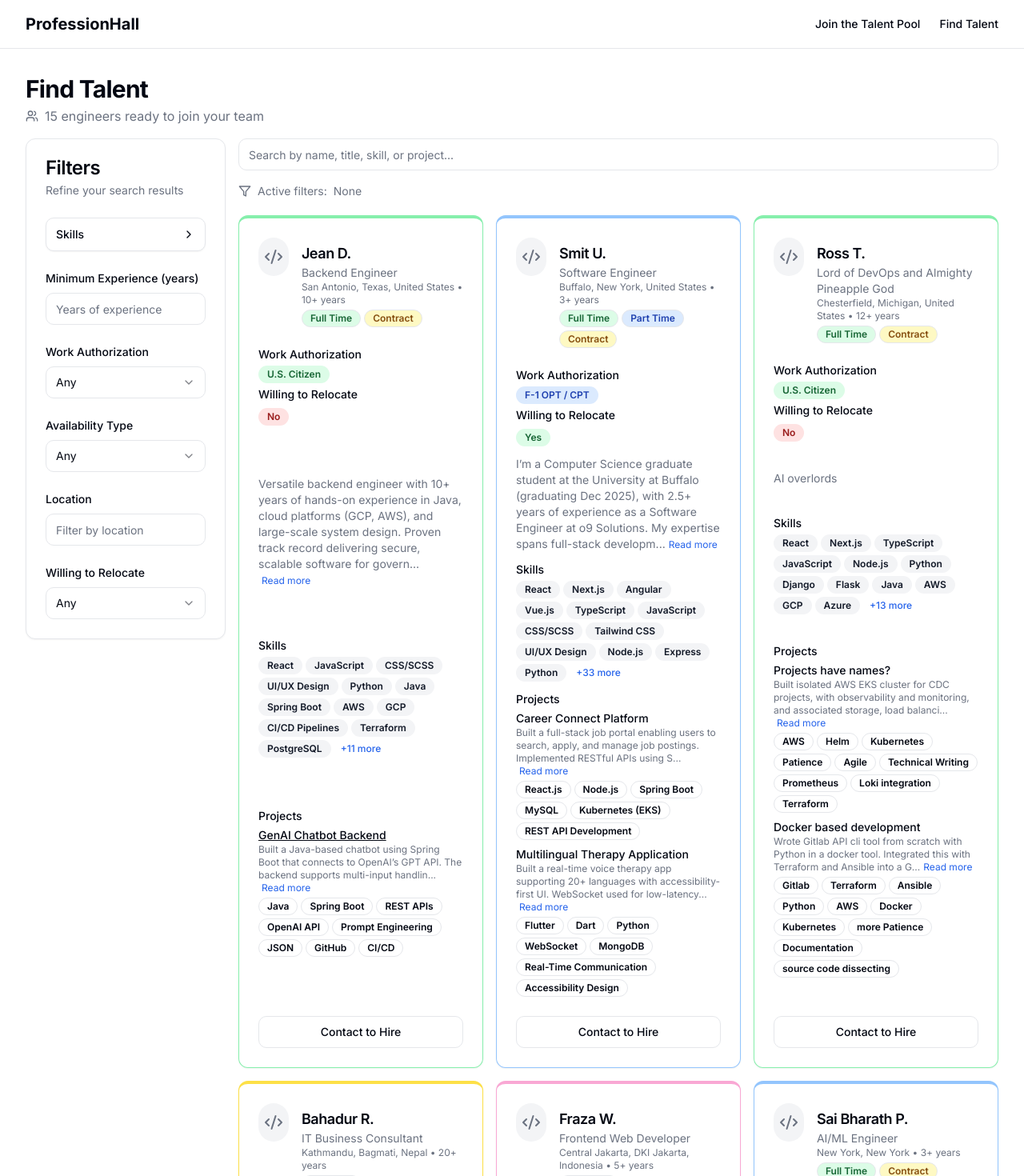
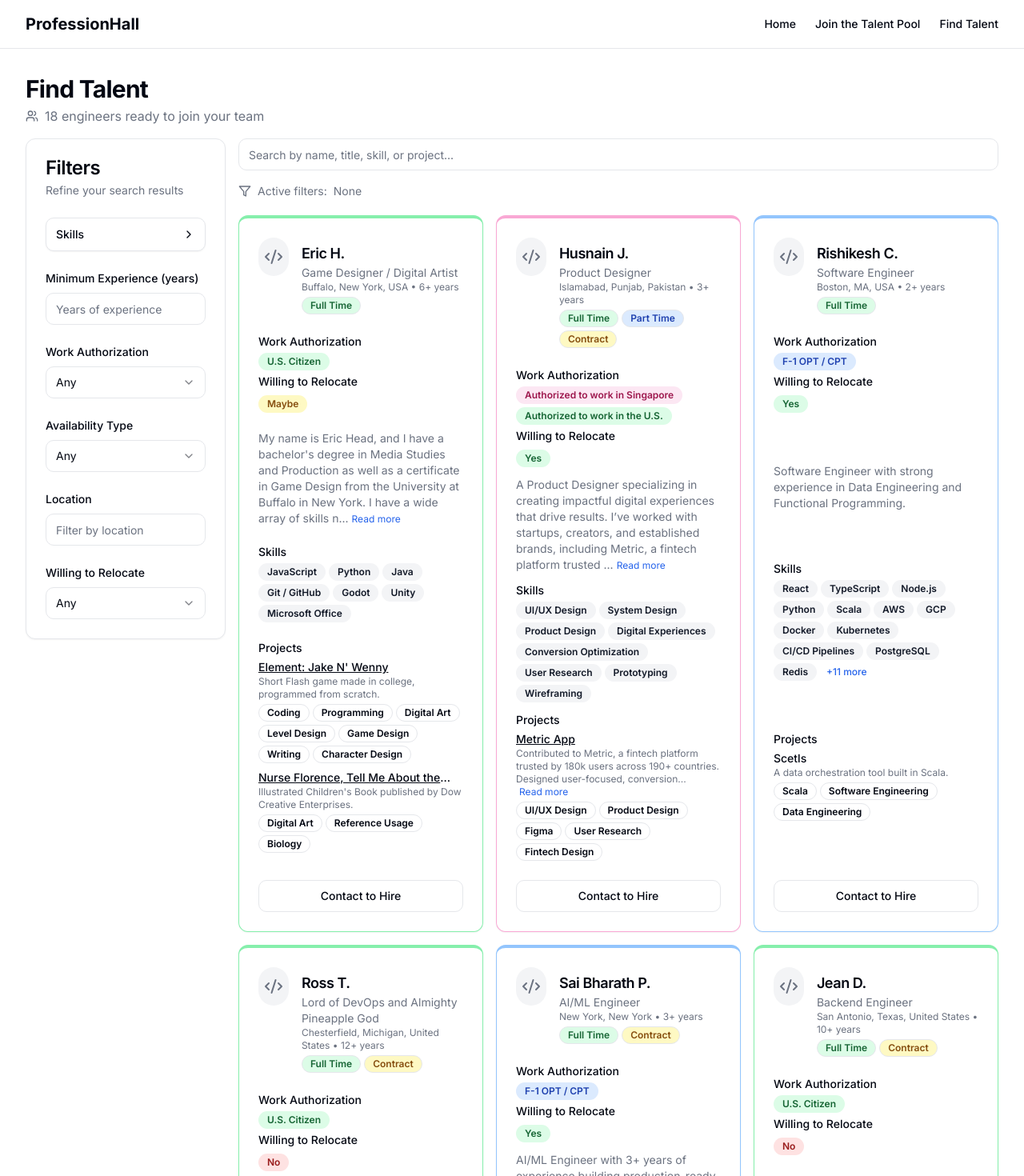
Before and after one commit to LtShibby/ProfessionHall, a Next.js app: page /search in a window 1280 px wide. Shown: the top 1470 px of the page at 80% size. Built offline with nearby package versions, Linux system fonts and the light colour scheme.

Commit message:
adding engineers, adding home to navbar, updating navbar to be more 508 compliant

```diff
--- a/app/search/page.tsx
+++ b/app/search/page.tsx
@@ -52,11 +52,8 @@ export default function SearchPage() {
 
   // Optimized shuffle on component mount
   useEffect(() => {
-    const startTime = performance.now()
     const shuffled = shuffleArray(engineersData.engineers)
     setShuffledEngineers(shuffled)
-    const endTime = performance.now()
-    console.log(`Shuffle completed in ${endTime - startTime}ms`)
   }, [])
 
   const commonSkills = [
--- a/components/EngineerCard.tsx
+++ b/components/EngineerCard.tsx
@@ -77,8 +77,8 @@ const workAuthStyles: Record<string, { header: string; badge: string }> = {
     badge: "bg-pink-100 text-pink-800",
   },
   "Authorized to work in the U.S.": {
-    header: "border-t-4 border-gray-300",
-    badge: "bg-gray-100 text-gray-800",
+    header: "border-t-4 border-green-300",
+    badge: "bg-green-100 text-green-800",
   },
   "Authorized to work in Canada": {
     header: "border-t-4 border-cyan-300",
--- a/components/Testimonials.tsx
+++ b/components/Testimonials.tsx
@@ -13,7 +13,7 @@ const candidateTestimonials = [
     name: "Marcus B.",
     role: "Cloud Infrastructure Engineer",
     industry: "Enterprise SaaS",
-    image: "/testimonials/marcus.jpg",
+    image: null,
     quote: "ProfessionHall connected me with a great opportunity where I'm now architecting multi-region AWS environments and scaling infrastructure for enterprise clients.",
     initials: "MB"
   },
@@ -21,7 +21,7 @@ const candidateTestimonials = [
     name: "Alina C.",
     role: "Full Stack Developer",
     industry: "E-commerce",
-    image: "/testimonials/alina.jpg",
+    image: null,
     quote: "Using ProfessionHall made all the difference. Instead of just another resume drop, they highlighted my real project work and that's what got me hired.",
     initials: "AC"
   },
@@ -29,7 +29,7 @@ const candidateTestimonials = [
     name: "Devin P.",
     role: "Machine Learning Engineer",
     industry: "HealthTech",
-    image: "/testimonials/dev.jpg",
+    image: null,
     quote: "ProfessionHall's project-first approach gave me a real advantage. It let me show what I could actually build, not just what I could memorize for an interview.",
     initials: "DP"
   },
@@ -37,7 +37,7 @@ const candidateTestimonials = [
     name: "Lena W.",
     role: "Front-End Engineer",
     industry: "EdTech",
-    image: "/testimonials/lena.jpg",
+    image: null,
     quote: "ProfessionHall didn't just get me a job it got me seen. My portfolio finally stood out, and the company that hired me said it was the real projects that made the decision easy.",
     initials: "LW"
   },
@@ -45,7 +45,7 @@ const candidateTestimonials = [
     name: "Carlos M.",
     role: "DevOps Engineer",
     industry: "FinTech",
-    image: "/testimonials/carlos.jpg",
+    image: null,
     quote: "After months of rejection, ProfessionHall was a turning point. Within two weeks, I had interviews lined up. Now I'm leading CI/CD rollout at a fintech startup.",
     initials: "CM"
   },
@@ -53,7 +53,7 @@ const candidateTestimonials = [
     name: "Neha K.",
     role: "Data Scientist",
     industry: "Retail Analytics",
-    image: "/testimonials/neha.jpg",
+    image: null,
     quote: "I'd never seen a platform so focused on actual work. ProfessionHall helped me tell a better story and that story landed me my current role.",
     initials: "NK"
   },
@@ -61,7 +61,7 @@ const candidateTestimonials = [
     name: "Aaron T.",
     role: "Software Engineer",
     industry: "Cybersecurity",
-    image: "/testimonials/aaron.jpg",
+    image: null,
     quote: "Matt's interview was no joke. I walked out thinking I blew it. But he gave honest feedback, and a week later I got an offer from the company I didn't think would even look at me. Game-changing experience.",
     initials: "AT"
   },
@@ -69,7 +69,7 @@ const candidateTestimonials = [
     name: "Jasmine L.",
     role: "AI Product Engineer",
     industry: "Artificial Intelligence",
-    image: "/testimonials/jasmine.jpg",
+    image: null,
     quote: "The interview with Matt was tough but in the best way. He pushed me to think, challenged my assumptions, and made me a better engineer. That session alone was worth more than three bootcamps.",
     initials: "JL"
   },
@@ -77,7 +77,7 @@ const candidateTestimonials = [
     name: "Tanya V.",
     role: "Backend Developer",
     industry: "Financial Services",
-    image: "/testimonials/tanya.jpg",
+    image: null,
     quote: "I almost didn't apply because I thought I wasn't ready. Matt's message was blunt but supportive 'Show your work. Let them judge you for that.' I did. It worked.",
     initials: "TV"
   }
@@ -88,7 +88,7 @@ const recruiterTestimonials = [
     name: "Sandra K.",
     role: "Tech Recruiting Lead",
     industry: "Startup Recruitment",
-    image: "/testimonials/sandra.jpg",
+    image: null,
     quote: "I initially reached out to Matt about a role and he pitched this website to me instead. I thought it was some kind of bait and switch but I ended up finding a candidate perfect for the role. Matt set up the intro, the guy nailed the interview, and the hiring manager didn't even want to see anyone else.",
     initials: "SK"
   },
@@ -96,7 +96,7 @@ const recruiterTestimonials = [
     name: "Rachel P.",
     role: "Technical Recruiter",
     industry: "Staffing & Recruiting",
-    image: "/testimonials/rachel.jpg",
+    image: null,
     quote: "Matt isn't just vetting candidates, he's leveling them up. Every engineer he screens walks away better prepared, and every hire he endorses has been rock solid. I trust his judgment more than most hiring panels.",
     initials: "RP"
   },
@@ -104,7 +104,7 @@ const recruiterTestimonials = [
     name: "Darnell S.",
     role: "Senior Talent Partner",
     industry: "Enterprise IT Staffing",
-    image: "/testimonials/darnell.jpg",
+    image: null,
     quote: "Working with Matt through ProfessionHall has been a recruiter's dream. He asks the right questions, gives unfiltered feedback, and doesn't waste time. The candidates he greenlights move fast and stay hired.",
     initials: "DS"
   },
@@ -112,7 +112,7 @@ const recruiterTestimonials = [
     name: "Bryce H.",
     role: "Staffing Consultant",
     industry: "Tech Consulting",
-    image: "/testimonials/bryce.jpg",
+    image: null,
     quote: "Matt's screening process is sharper than most CTOs I've worked with. He doesn't just pass along resumes, he sends people who've already been through fire. When he says 'this one's ready,' I know they are.",
     initials: "BH"
   },
@@ -120,7 +120,7 @@ const recruiterTestimonials = [
     name: "Imani J.",
     role: "Recruiting Manager",
     industry: "Corporate Talent Acquisition",
-    image: "/testimonials/imani.jpg",
+    image: null,
     quote: "The thing about working with Matt is he doesn't just understand engineers, he is one. That makes all the difference. The quality of candidates coming out of ProfessionHall has saved us time, budget, and frankly, a lot of post-hire regret.",
     initials: "IJ"
   }
--- a/components/navbar.tsx
+++ b/components/navbar.tsx
@@ -2,7 +2,7 @@
 
 import Link from "next/link"
 import { Menu, SearchIcon } from "lucide-react"
-import { Sheet, SheetContent, SheetTrigger } from "@/components/ui/sheet"
+import { Sheet, SheetContent, SheetTrigger, SheetTitle, SheetDescription } from "@/components/ui/sheet"
 import { Button } from "@/components/ui/button"
 
 export function NavBar() {
@@ -16,6 +16,9 @@ export function NavBar() {
 
         {/* Desktop Nav */}
         <nav className="hidden md:flex items-center gap-6">
+          <Link href="/" className="text-sm font-medium hover:text-primary transition-colors">
+            Home
+          </Link>
           <Link href="/apply" className="text-sm font-medium hover:text-primary transition-colors">
             Join the Talent Pool
           </Link>
@@ -33,7 +36,12 @@ export function NavBar() {
               </Button>
             </SheetTrigger>
             <SheetContent side="right" className="w-64">
+              <SheetTitle>Navigation Menu</SheetTitle>
+              <SheetDescription>Access ProfessionHall's main navigation links</SheetDescription>
               <div className="flex flex-col gap-4 mt-8">
+              <Link href="/" className="text-sm font-medium hover:text-primary transition-colors">
+                  Home
+                </Link>
                 <Link href="/apply" className="text-base font-medium hover:text-primary transition-colors">
                   Join the Talent Pool
                 </Link>
--- a/data/engineers.json
+++ b/data/engineers.json
@@ -45,7 +45,7 @@
       "willingToRelocate": "No"
   },
   {
-      "id": 106,
+      "id":2106,
       "name": "Jean D.",
       "title": "Backend Engineer",
       "location": "San Antonio, Texas, United States",
@@ -186,7 +186,7 @@
       "willingToRelocate": "Yes"
     },
     {
-      "id": 108,
+      "id": 2108,
       "name": "David P.",
       "title": "Senior Computer Science Student",
       "location": "Whitestone, New York, United States",
@@ -642,6 +642,115 @@
       "image": null,
       "workAuthorization": ["U.S. Green Card Holder (Permanent Resident)"],
       "willingToRelocate": "Yes"
+    },
+    {
+      "id": 201,
+      "name": "Jaswanth G.",
+      "title": "Full-Stack Developer & Cloud Engineer",
+      "location": "Buffalo, New York, United States",
+      "availability": {
+        "types": ["Full Time"],
+        "startDate": null,
+        "note": null
+      },
+      "experience": 1,
+      "skills": [
+        "Next.js", "JavaScript", "CSS/SCSS", "Python", "Django", "Flask", "Java", "Spring Boot",
+        "AWS", "Azure", "Docker", "Kubernetes", "CI/CD Pipelines",
+        "PostgreSQL", "MySQL", "MongoDB", "Elasticsearch", "GraphQL",
+        "Pandas", "PyTorch", "TensorFlow", "Spark",
+        "TDD / Unit Testing", "Git / GitHub", "Agile / Scrum", "Microservices Architecture",
+        "Computer Vision", "Jenkins", "Linux", "ARP spoofing", "networking"
+      ],
+      "bio": "I'm Jaswanth G., a passionate Computer Science graduate student with strong experience in full-stack development, cloud infrastructure, and computer vision.",
+      "projects": [
+        {
+          "name": "MRI Brain Tumor 2D-to-3D Reconstruction and Growth Prediction",
+          "description": "Reconstructed 2D MRI scans into interactive 3D tumor models and predicted tumor growth using ML pipelines.",
+          "technologies": ["Python", "OpenCV", "TensorFlow", "Machine Learning", "3D Visualization"],
+          "link": null
+        },
+        {
+          "name": "Full-Stack Fitness Application",
+          "description": "Web app with workout logging, progress visualization, goal-setting, and AWS-hosted UI.",
+          "technologies": ["Django", "React", "PostgreSQL", "AWS EC2", "Docker", "REST APIs", "JavaScript"],
+          "link": "https://github.com/jdonepud/SpeedPulse"
+        }
+      ],
+      "links": {
+        "github": null,
+        "linkedin": "https://www.linkedin.com/in/jaswanthgopi/",
+        "resume": "https://drive.google.com/file/d/1jyc02pv5jtZuf6k8nwonV6WnGVA0QjAz/view?usp=sharing",
+        "portfolio": "https://www.acsu.buffalo.edu/~jdonepud/"
+      },
+      "image": null,
+      "workAuthorization": ["F-1 OPT / CPT", "Authorized to work in the U.S."],
+      "willingToRelocate": "Yes"
+    },
+    {
+      "id": 202,
+      "name": "Dylan B.",
+      "title": "Mechanical Engineering Student",
+      "location": "Baldwin, New York, United States",
+      "availability": {
+        "types": ["Full Time"],
+        "startDate": null,
+        "note": null
+      },
+      "experience": 0,
+      "skills": [
+        "Solidworks", "autoCAD", "CNCMotion", "NI ultisim",
+        "Python", "MATLab", "Arduino"
+      ],
+      "bio": "Student engineer with hands-on project experience in design, prototyping, and embedded systems.",
+      "projects": [],
+      "links": {
+        "github": null,
+        "linkedin": "https://www.linkedin.com/in/dylanbharrat/",
+        "resume": "https://drive.google.com/file/d/1Ih2spbc-u-q-xixQQ7ArTGsQwDA5xwPO/view?usp=drive_link",
+        "portfolio": null
+      },
+      "image": null,
+      "workAuthorization": ["U.S. Citizen"],
+      "willingToRelocate": "Maybe"
+    },
+    {
+      "id": 203,
+      "name": "Rishikesh C.",
+      "title": "Software Engineer",
+      "location": "Boston, MA, USA",
+      "availability": {
+        "types": ["Full Time"],
+        "startDate": null,
+        "note": null
+      },
+      "experience": 2,
+      "skills": [
+        "React", "TypeScript", "Node.js", "Python", "Scala",
+        "AWS", "GCP", "Docker", "Kubernetes", "CI/CD Pipelines",
+        "PostgreSQL", "Redis", "Elasticsearch", "GraphQL",
+        "Pandas", "Airflow", "Spark",
+        "REST API Design", "Git / GitHub", "Agile / Scrum",
+        "System Design", "Microservices Architecture", "Functional Programming"
+      ],
+      "bio": "Software Engineer with strong experience in Data Engineering and Functional Programming.",
+      "projects": [
+        {
+          "name": "Scetls",
+          "description": "A data orchestration tool built in Scala.",
+          "technologies": ["Scala", "Software Engineering", "Data Engineering"],
+          "link": null
+        }
+      ],
+      "links": {
+        "github": "https://github.com/kumarc-rishikesh",
+        "linkedin": "https://www.linkedin.com/in/kumarcrishikesh/",
+        "resume": "https://drive.google.com/file/d/1WnHkY7OTvDwBZ2TEjBLZbwzwaNYNhF4k/view?usp=sharing",
+        "portfolio": null
+      },
+      "image": null,
+      "workAuthorization": ["F-1 OPT / CPT"],
+      "willingToRelocate": "Yes"
     }
   ]
 }
```
